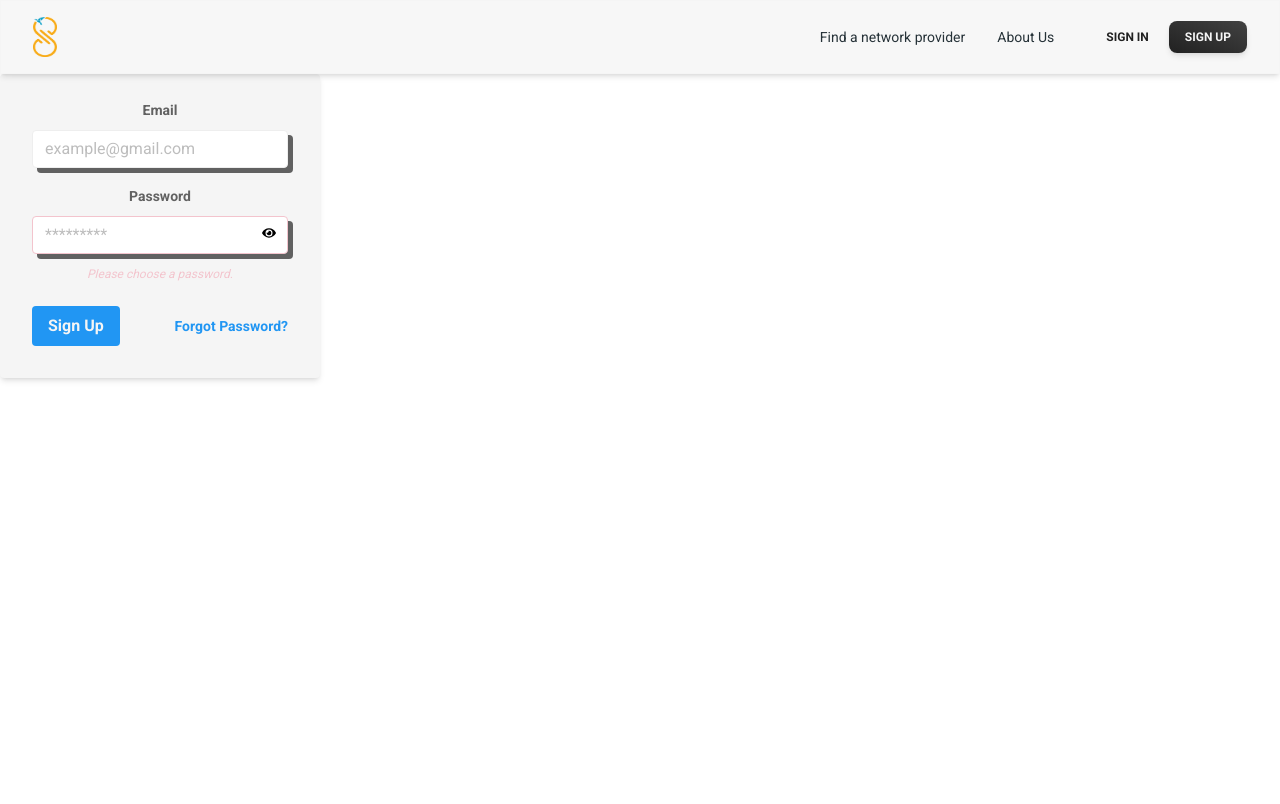
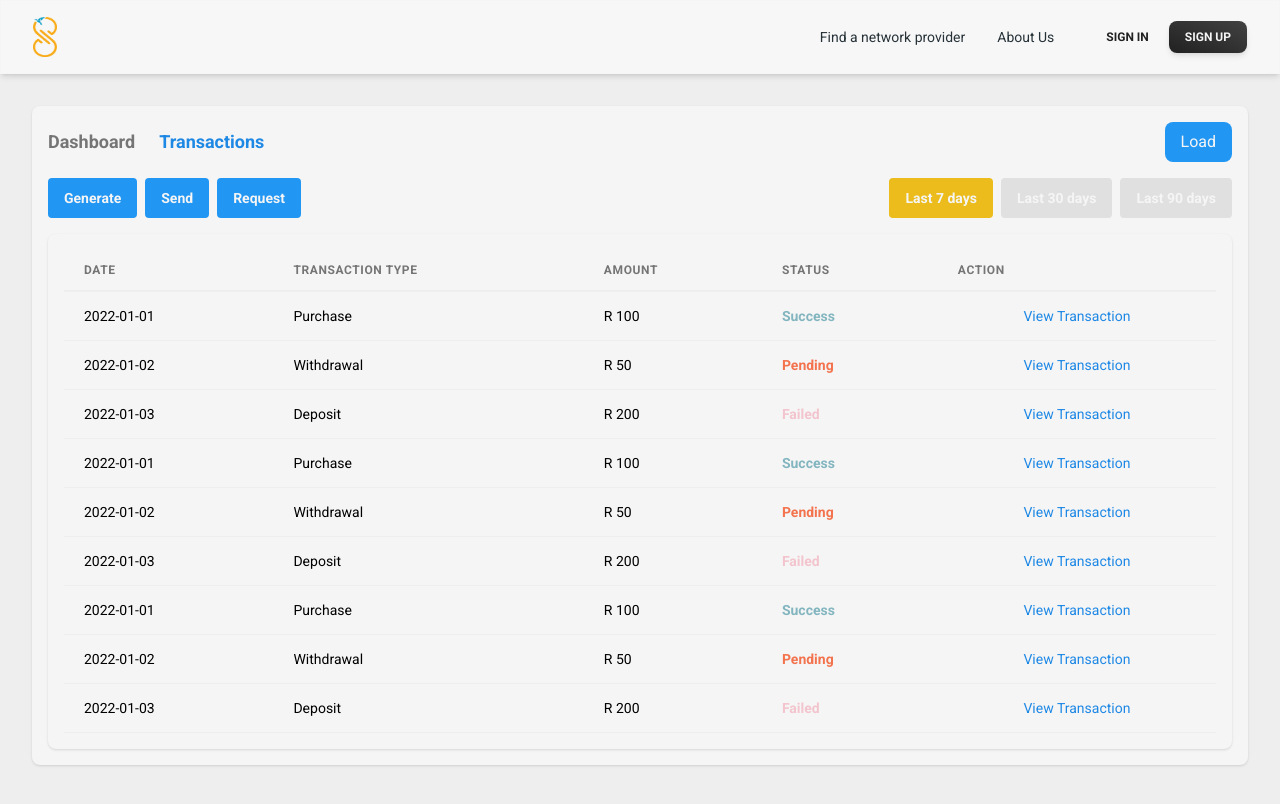
Before and after one commit to ChrissieDk/Settl-React-PWA, a React (Create React App) app: page /Settl-React-PWA/Dashboard in a window 1280 px wide. Shown: the top 804 px of the page. Built offline with nearby package versions, Linux system fonts and the light colour scheme; no server answers.

Commit message:
Add navigation to dashboard page + base dashboard

```diff
--- a/src/Dashboard.tsx
+++ b/src/Dashboard.tsx
@@ -1,10 +1,223 @@
-import React from "react";
-import SignUp from "./components/SignUp/SignUp";
+import React, { useState } from "react";
 
-const Dashboard = () => {
+const Dashboard: React.FC = () => {
+  const [selectedTab, setSelectedTab] = useState("transactions");
+  const [selectedTimePeriod, setSelectedTimePeriod] = useState("last7days");
+  const handleTabChange = (tab: string) => {
+    setSelectedTab(tab);
+  };
+
+  const handleTimePeriodChange = (timePeriod: string) => {
+    setSelectedTimePeriod(timePeriod);
+  };
+
+  const generateToken = () => {
+    // TODO: Implement logic to generate a token
+  };
+
+  const sendToken = () => {
+    // TODO: Implement logic to send a token
+  };
+
+  const requestToken = () => {
+    // TODO: Implement logic to request a token
+  };
+
+  const transactionData = [
+    {
+      date: "2022-01-01",
+      type: "Purchase",
+      amount: 100,
+      status: "Success",
+    },
+    {
+      date: "2022-01-02",
+      type: "Withdrawal",
+      amount: 50,
+      status: "Pending",
+    },
+    {
+      date: "2022-01-03",
+      type: "Deposit",
+      amount: 200,
+      status: "Failed",
+    },
+    {
+      date: "2022-01-01",
+      type: "Purchase",
+      amount: 100,
+      status: "Success",
+    },
+    {
+      date: "2022-01-02",
+      type: "Withdrawal",
+      amount: 50,
+      status: "Pending",
+    },
+    {
+      date: "2022-01-03",
+      type: "Deposit",
+      amount: 200,
+      status: "Failed",
+    },
+    {
+      date: "2022-01-01",
+      type: "Purchase",
+      amount: 100,
+      status: "Success",
+    },
+    {
+      date: "2022-01-02",
+      type: "Withdrawal",
+      amount: 50,
+      status: "Pending",
+    },
+    {
+      date: "2022-01-03",
+      type: "Deposit",
+      amount: 200,
+      status: "Failed",
+    },
+  ];
+
   return (
-    <div>
-      <SignUp />
+    <div className="min-h-screen bg-gray-200 p-8">
+      <div className="bg-white shadow rounded-lg mb-6 p-4">
+        <div className="flex items-center justify-between">
+          <div className="flex">
+            <button
+              className={`text-lg font-semibold ${
+                selectedTab === "dashboard" ? "text-blue-600" : "text-gray-600"
+              } mr-6`}
+              onClick={() => setSelectedTab("dashboard")}
+            >
+              Dashboard
+            </button>
+            <button
+              className={`text-lg font-semibold ${
+                selectedTab === "transactions"
+                  ? "text-blue-600"
+                  : "text-gray-600"
+              }`}
+              onClick={() => setSelectedTab("transactions")}
+            >
+              Transactions
+            </button>
+          </div>
+          <button className="bg-blue-500 text-white rounded-lg px-4 py-2">
+            Load
+          </button>
+        </div>
+
+        {selectedTab === "dashboard" && <div>{/* Dashboard content */}</div>}
+
+        {selectedTab === "transactions" && (
+          <div>
+            <div className="flex justify-between items-center mt-4">
+              <div>
+                <button className="text-sm bg-blue-500 hover:bg-blue-700 text-white font-bold py-2 px-4 rounded">
+                  Generate
+                </button>
+                <button className="text-sm bg-blue-500 hover:bg-blue-700 text-white font-bold py-2 px-4 rounded ml-2">
+                  Send
+                </button>
+                <button className="text-sm bg-blue-500 hover:bg-blue-700 text-white font-bold py-2 px-4 rounded ml-2">
+                  Request
+                </button>
+              </div>
+              <div>
+                <button
+                  className={`text-sm ${
+                    selectedTimePeriod === "last7days"
+                      ? "bg-orange-400"
+                      : "bg-gray-300"
+                  } hover:bg-orange-500 text-white font-bold py-2 px-4 rounded`}
+                  onClick={() => setSelectedTimePeriod("last7days")}
+                >
+                  Last 7 days
+                </button>
+                <button
+                  className={`text-sm ${
+                    selectedTimePeriod === "last30days"
+                      ? "bg-orange-400"
+                      : "bg-gray-300"
+                  } hover:bg-orange-500 text-white font-bold py-2 px-4 rounded ml-2`}
+                  onClick={() => setSelectedTimePeriod("last30days")}
+                >
+                  Last 30 days
+                </button>
+                <button
+                  className={`text-sm ${
+                    selectedTimePeriod === "last90days"
+                      ? "bg-orange-400"
+                      : "bg-gray-300"
+                  } hover:bg-orange-500 text-white font-bold py-2 px-4 rounded ml-2`}
+                  onClick={() => setSelectedTimePeriod("last90days")}
+                >
+                  Last 90 days
+                </button>
+              </div>
+            </div>
+
+            <div className="mt-4 bg-white shadow rounded-lg p-4">
+              <table className="min-w-full leading-normal">
+                <thead>
+                  <tr>
+                    <th className="px-5 py-3 border-b-2 border-gray-200 text-left text-xs font-semibold text-gray-600 uppercase tracking-wider">
+                      Date
+                    </th>
+                    <th className="px-5 py-3 border-b-2 border-gray-200 text-left text-xs font-semibold text-gray-600 uppercase tracking-wider">
+                      Transaction Type
+                    </th>
+                    <th className="px-5 py-3 border-b-2 border-gray-200 text-left text-xs font-semibold text-gray-600 uppercase tracking-wider">
+                      Amount
+                    </th>
+                    <th className="px-5 py-3 border-b-2 border-gray-200 text-left text-xs font-semibold text-gray-600 uppercase tracking-wider">
+                      Status
+                    </th>
+                    <th className="px-5 py-3 border-b-2 border-gray-200 text-left text-xs font-semibold text-gray-600 uppercase tracking-wider">
+                      Action
+                    </th>
+                  </tr>
+                </thead>
+                <tbody>
+                  {transactionData.map((transaction, index) => (
+                    <tr key={index}>
+                      <td className="px-5 py-3 border-b border-gray-200 text-sm text-left">
+                        {transaction.date}
+                      </td>
+                      <td className="px-5 py-3 border-b border-gray-200 text-sm text-left">
+                        {transaction.type}
+                      </td>
+                      <td className="px-5 py-3 border-b border-gray-200 text-sm text-left">
+                        R {transaction.amount}
+                      </td>
+                      <td className="px-5 py-3 border-b border-gray-200 text-sm text-left">
+                        <span
+                          className={`inline-flex font-semibold ${
+                            transaction.status === "Success"
+                              ? "text-green-600"
+                              : transaction.status === "Pending"
+                              ? "text-orange-500"
+                              : "text-red-500"
+                          }`}
+                        >
+                          {transaction.status}
+                        </span>
+                      </td>
+                      <td className="px-5 py-3 border-b border-gray-200 text-sm">
+                        <button className="text-blue-600 hover:text-blue-900">
+                          View Transaction
+                        </button>
+                      </td>
+                    </tr>
+                  ))}
+                </tbody>
+              </table>
+            </div>
+          </div>
+        )}
+      </div>
     </div>
   );
 };
--- a/src/Navbar.tsx
+++ b/src/Navbar.tsx
@@ -56,6 +56,7 @@ export function StickyNavbar() {
   // Placeholder function for sign-in navigation or modal
   const navigateToSignIn = () => {
     console.log("Navigate to sign-in page or open sign-in modal");
+    navigate("/dashboard");
   };
 
   const navList = (
--- a/tailwind.config.js
+++ b/tailwind.config.js
@@ -140,11 +140,11 @@ module.exports = withMT({
       ],
     },
     extend: {
-      boxShadow: {
-        small: "3px 3px",
-        DEFAULT: "5px 5px",
-        large: "10px 10px",
-      },
+      // boxShadow: {
+      //   small: "3px 3px",
+      //   DEFAULT: "5px 5px",
+      //   large: "10px 10px",
+      // },
       fontSize: {
         "custom-icon-large": "100px",
         "custom-icon-small": "80px",
```
